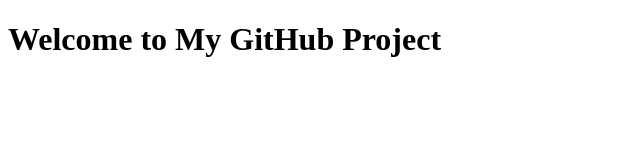
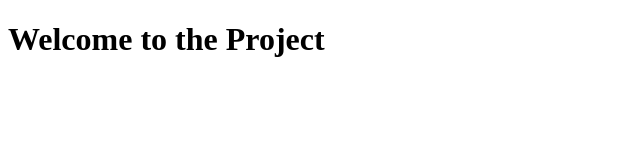
Before and after one commit to shreshtareddy123/my-project, a plain HTML site: page index.html in a window 1280 px wide. Shown: the whole page, without its empty margins (0-640 px from the left). Drawn offline with Linux system fonts and the light colour scheme.

Commit message:
Updated index.html

```diff
--- a/index.html
+++ b/index.html
@@ -4,6 +4,6 @@
     <title>My Project</title>
 </head>
 <body>
-    <h1>Welcome to My GitHub Project</h1>
+    <h1>Welcome to the Project</h1>
 </body>
 </html>
```
